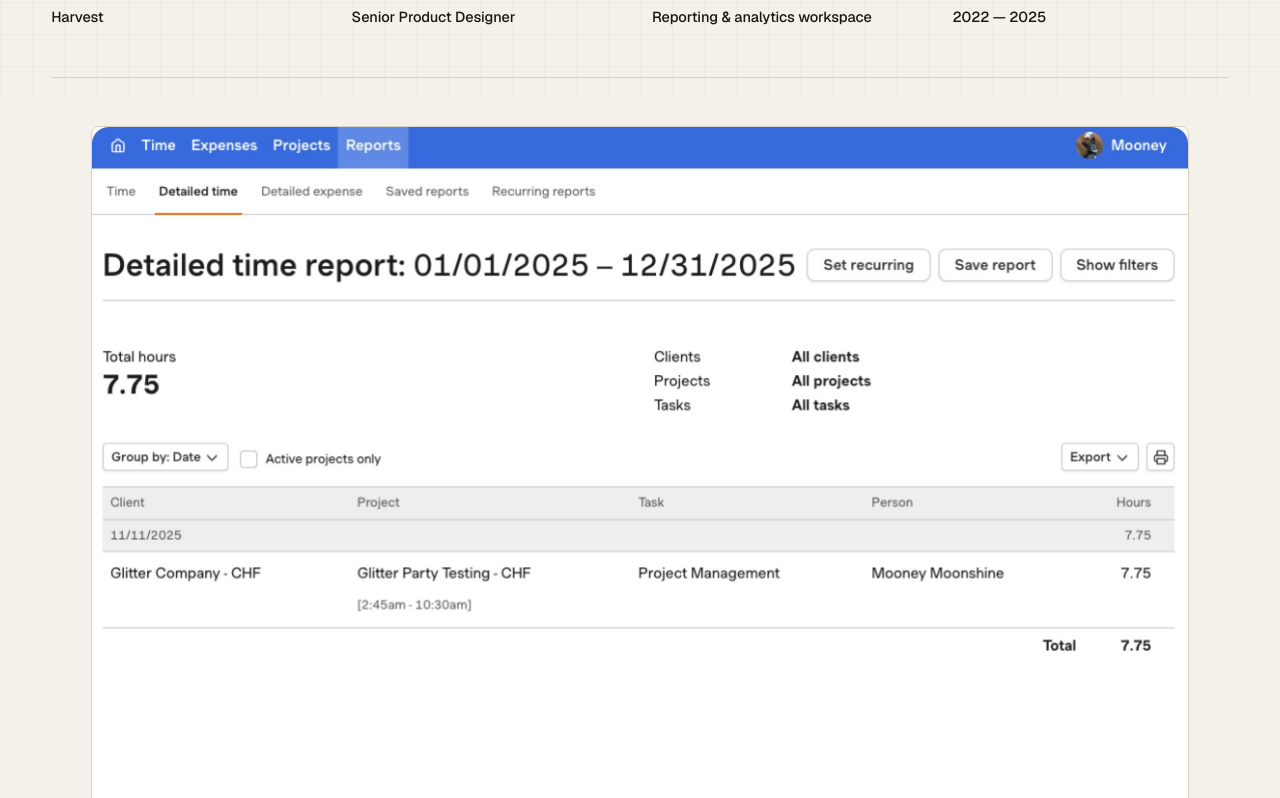
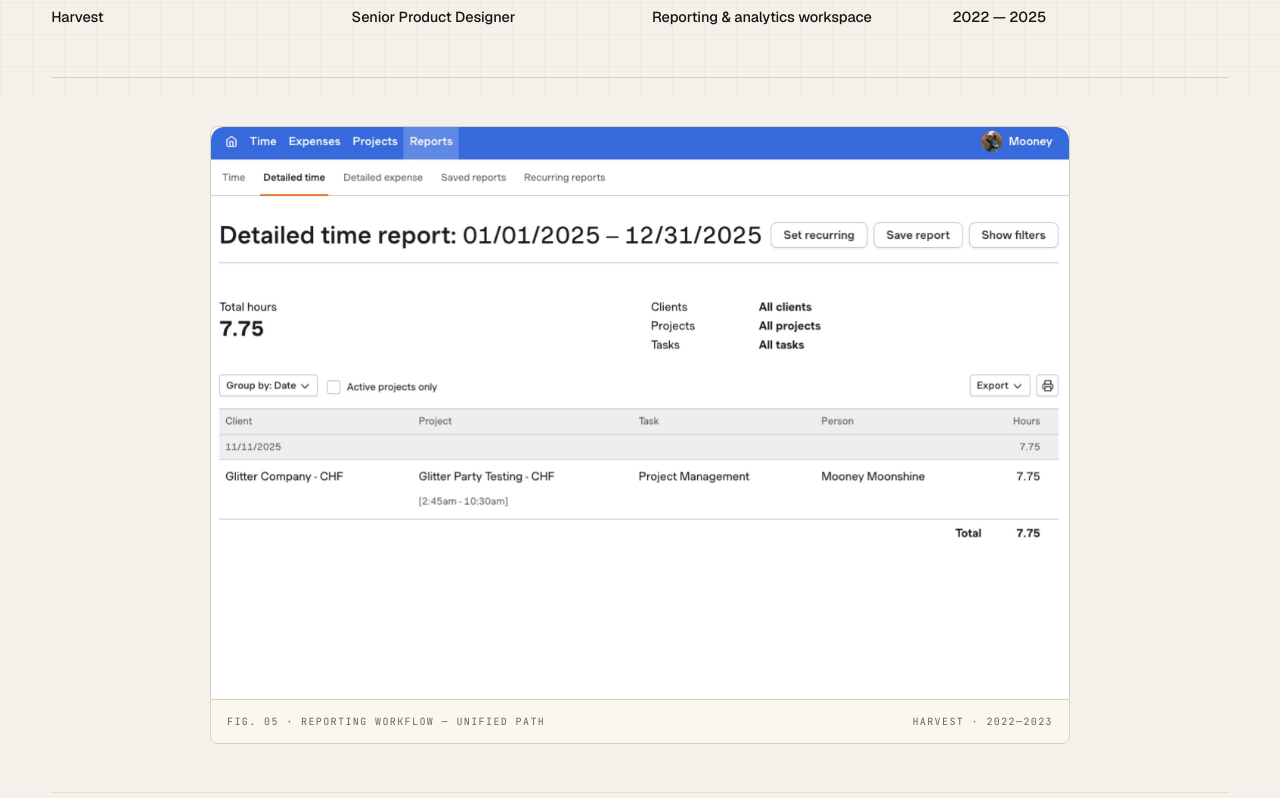
Before and after one commit to maria-faulisi/portfolio-2026-ogh, a React (Vite) app: page /design/harvest in a window 1280 px wide. Shown: the part 702-1500 px from the top of the page. Built offline with nearby package versions, Linux system fonts and the light colour scheme.

Commit message:
Update case study hero img size

```diff
--- a/src/App.css
+++ b/src/App.css
@@ -1158,6 +1158,8 @@
 }
 
 .case-frame {
+  max-width: 860px;
+  margin-inline: auto;
   margin-bottom: var(--s-7);
   border: 1px solid var(--rule);
   border-radius: 8px;
@@ -1167,7 +1169,9 @@
 
 .case-frame img {
   width: 100%;
-  height: auto;
+  aspect-ratio: 3 / 2;
+  object-fit: cover;
+  object-position: top left;
   display: block;
 }
 
```
